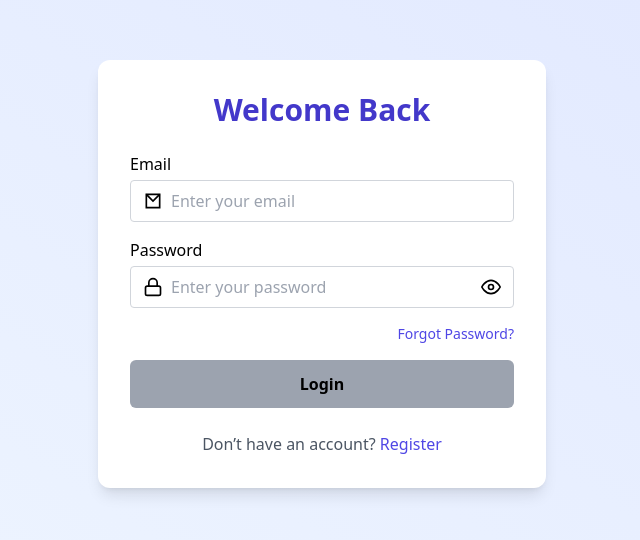
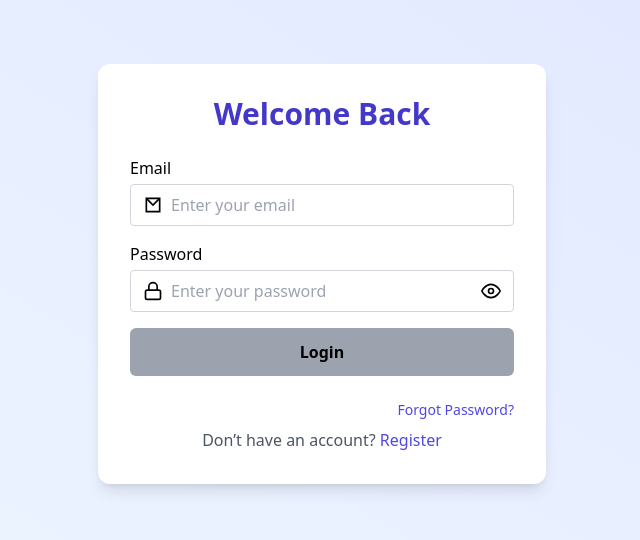
Before and after one commit to janysoth/ASP.NET-Core-Projects, a React (Create React App) app in the folder TaskManager/task-manager/: page /login in a window 1280 px wide. Shown: the part 126-666 px from the top of the page, without its empty margins (318-958 px from the left). Built offline with nearby package versions, Linux system fonts and the light colour scheme.

Commit message:
feat: create AuthForm component and integrate FormButton for improved form handling in LoginPage

```diff
--- /dev/null
+++ b/TaskManager/task-manager/src/components/common/FormButton.jsx
@@ -0,0 +1,40 @@
+const FormButton = ({ isLoading, disabled, loadingText, children }) => {
+  const isDisabled = disabled || isLoading;
+
+  return (
+    <button
+      type="submit"
+      disabled={isDisabled}
+      className={`w-full py-3 font-semibold rounded-md transition-all duration-200 ${isDisabled
+          ? 'bg-gray-400 cursor-not-allowed'
+          : 'bg-indigo-600 hover:bg-indigo-700 hover:shadow-md text-white active:scale-[0.98]'
+        }`}
+    >
+      {isLoading ? (
+        <span className="flex items-center justify-center gap-2">
+          <svg className="animate-spin h-5 w-5" viewBox="0 0 24 24">
+            <circle
+              className="opacity-25"
+              cx="12"
+              cy="12"
+              r="10"
+              stroke="currentColor"
+              strokeWidth="4"
+              fill="none"
+            />
+            <path
+              className="opacity-75"
+              fill="currentColor"
+              d="M4 12a8 8 0 018-8V0C5.373 0 0 5.373 0 12h4z"
+            />
+          </svg>
+          {loadingText}
+        </span>
+      ) : (
+        children
+      )}
+    </button>
+  );
+};
+
+export default FormButton;
--- /dev/null
+++ b/TaskManager/task-manager/src/components/forms/AuthForm.jsx
@@ -0,0 +1,85 @@
+import React, { useCallback } from 'react';
+import FormButton from '../common/FormButton';
+import InputField from '../input/InputField';
+
+const AuthForm = ({
+  title,
+  fields,
+  form,
+  onSubmit,
+  error,
+  isLoading,
+  submitText,
+  loadingText,
+  footer,
+  extraContent
+}) => {
+  const {
+    formData,
+    errors,
+    hasErrors,
+    submitted,
+    setSubmitted,
+    handleChange,
+  } = form;
+
+  const handleSubmit = useCallback((e) => {
+    e.preventDefault();
+    setSubmitted(true);
+
+    if (hasErrors) return;
+
+    onSubmit(formData);
+  }, [formData, hasErrors, onSubmit, setSubmitted]);
+
+  const renderField = useCallback((field) => (
+    <InputField
+      key={field.name}
+      {...field}
+      value={formData[field.name]}
+      onChange={handleChange(field.name)}
+      error={errors[field.name]}
+      showError={submitted}
+    />
+  ), [formData, handleChange, errors, submitted]);
+
+  return (
+    <div className="min-h-screen flex items-center justify-center bg-gradient-to-tr from-blue-50 to-indigo-100 p-4">
+      <div className="w-full max-w-md bg-white p-8 rounded-xl shadow-lg">
+
+        {extraContent}
+
+        <h2 className="text-3xl font-bold text-center text-indigo-700 mb-6">
+          {title}
+        </h2>
+
+        {error && (
+          <div className="bg-red-100 text-red-700 p-3 mb-4 rounded-lg text-sm text-center">
+            {error}
+          </div>
+        )}
+
+        <form onSubmit={handleSubmit} className="space-y-4" noValidate>
+          {fields.map(renderField)}
+
+          <FormButton
+            isLoading={isLoading}
+            disabled={hasErrors}
+            loadingText={loadingText}
+          >
+            {submitText}
+          </FormButton>
+        </form>
+
+        {footer && (
+          <div className="mt-6 text-center text-gray-600">
+            {footer}
+          </div>
+        )}
+
+      </div>
+    </div>
+  );
+};
+
+export default AuthForm;
--- a/TaskManager/task-manager/src/pages/auth/LoginPage.jsx
+++ b/TaskManager/task-manager/src/pages/auth/LoginPage.jsx
@@ -1,8 +1,8 @@
 import React, { useCallback, useState } from 'react';
 import { Link, useNavigate, useSearchParams } from 'react-router-dom';
 
+import AuthForm from '../../components/forms/AuthForm';
 import { EmailIcon, EyeIcon, EyeOffIcon, LockIcon } from '../../components/icons/Icons';
-import InputField from '../../components/input/InputField';
 
 import { useAuth } from '../../hooks/useAuth';
 import { useForm } from '../../hooks/useForm';
@@ -11,7 +11,6 @@ import { login as loginApi } from '../../services/api';
 import { getLoginFormState } from '../../utils/formStates';
 import { validateEmail, validatePassword } from '../../utils/validation';
 
-// Config
 const FIELD_CONFIG = [
   {
     name: 'email',
@@ -43,107 +42,57 @@ const LoginPage = () => {
   const navigate = useNavigate();
   const { login } = useAuth();
 
-  const {
-    formData,
-    errors,
-    hasErrors,
-    submitted,
-    setSubmitted,
-    handleChange,
-  } = useForm(FIELD_CONFIG, getLoginFormState);
+  const form = useForm(FIELD_CONFIG, getLoginFormState);
 
-  const isSubmitDisabled = hasErrors || isLoading;
-
-  const handleSubmit = useCallback(async (e) => {
-    e.preventDefault();
-
-    setSubmitted(true);
+  const handleLogin = useCallback(async (data) => {
     setError('');
-
-    if (hasErrors) return;
-
     setIsLoading(true);
 
     try {
-      const response = await loginApi({
-        email: formData.email.trim(),
-        password: formData.password.trim(),
-      });
-
+      const response = await loginApi(data);
       const { accessToken, user } = response.data;
 
       login({ token: accessToken, user });
       navigate('/', { replace: true });
     } catch (err) {
-      const errorMessage =
-        err.response?.data?.message ||
-        'Invalid credentials. Please try again.';
-      setError(errorMessage);
+      setError(err.response?.data?.message || 'Invalid credentials.');
     } finally {
       setIsLoading(false);
     }
-  }, [formData, hasErrors, login, navigate, setSubmitted]);
-
-  const renderField = useCallback((field) => (
-    <InputField
-      key={field.name}
-      {...field}
-      value={formData[field.name]}
-      onChange={handleChange(field.name)}
-      error={errors[field.name]}
-      showError={submitted}
-    />
-  ), [formData, handleChange, errors, submitted]);
+  }, [login, navigate]);
 
   return (
-    <div className="min-h-screen flex items-center justify-center bg-gradient-to-tr from-blue-50 to-indigo-100 p-4">
-      <div className="w-full max-w-md bg-white p-8 rounded-xl shadow-lg">
-
-        {sessionExpired && (
+    <AuthForm
+      title="Welcome Back"
+      fields={FIELD_CONFIG}
+      form={form}
+      onSubmit={handleLogin}
+      error={error}
+      isLoading={isLoading}
+      submitText="Login"
+      loadingText="Logging in..."
+      extraContent={
+        sessionExpired && (
           <div className="mb-4 bg-yellow-100 text-yellow-800 p-3 rounded-lg text-sm text-center">
             Your session expired. Please log in again.
           </div>
-        )}
-
-        <h2 className="text-3xl font-bold text-center text-indigo-700 mb-6">
-          Welcome Back
-        </h2>
-
-        {error && (
-          <div className="bg-red-100 text-red-700 p-3 mb-4 rounded-lg text-sm text-center">
-            {error}
-          </div>
-        )}
-
-        <form onSubmit={handleSubmit} className="space-y-4" noValidate>
-          {FIELD_CONFIG.map(renderField)}
-
-          <div className="flex justify-end">
+        )
+      }
+      footer={
+        <>
+          <div className="flex justify-end mb-2">
             <Link to="/forgot-password" className="text-sm text-indigo-600 hover:underline">
               Forgot Password?
             </Link>
           </div>
 
-          <button
-            type="submit"
-            disabled={isSubmitDisabled}
-            className={`w-full py-3 font-semibold rounded-md transition-all ${isSubmitDisabled
-                ? 'bg-gray-400'
-                : 'bg-indigo-600 hover:bg-indigo-700 text-white'
-              }`}
-          >
-            {isLoading ? 'Logging in...' : 'Login'}
-          </button>
-        </form>
-
-        <p className="mt-6 text-center text-gray-600">
           Don’t have an account?{' '}
           <Link to="/register" className="text-indigo-600 font-medium hover:underline">
             Register
           </Link>
-        </p>
-      </div>
-    </div>
+        </>
+      }
+    />
   );
 };
 
```
